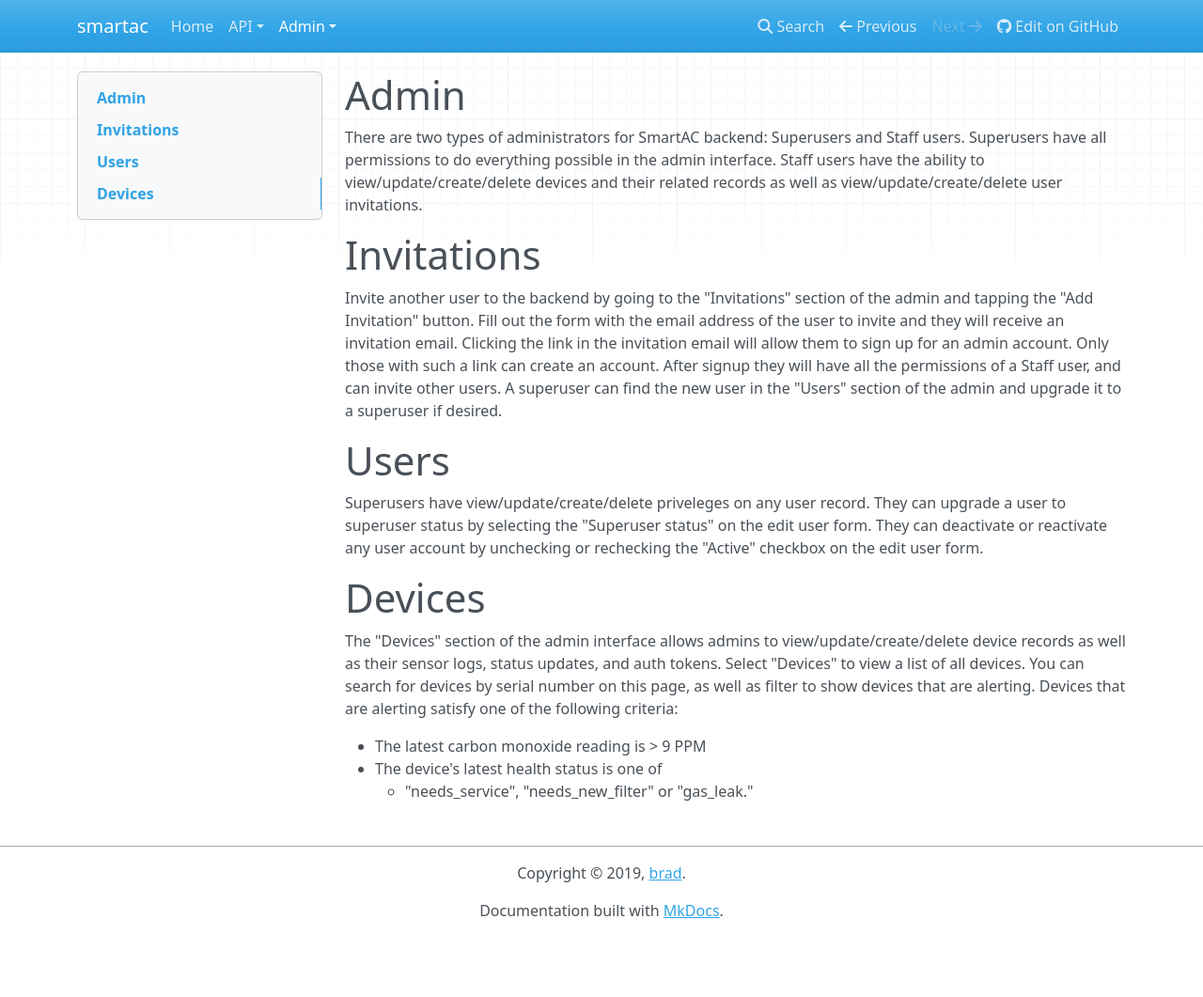
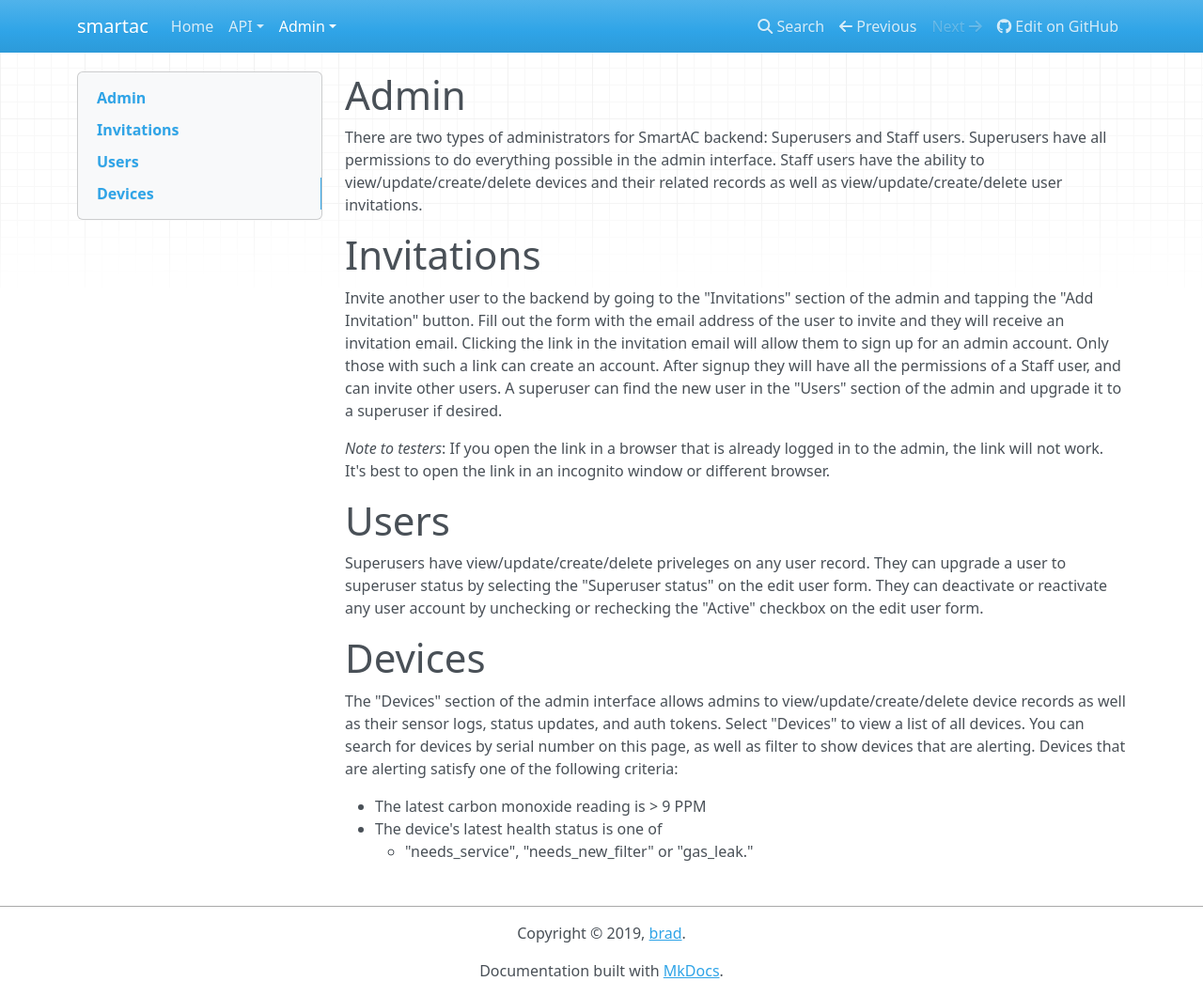
Before and after one commit to brad/smart-ac-backend, an MkDocs documentation site: the page built from docs/admin/index.md, in a window 1280 px wide and 1061 px high. Shown: the whole window at 94% size. Built offline with MkDocs 1.6.1, drawn with Linux system fonts in a browser that asks for light colours; nearby versions of some CDN libraries.

Commit message:
add note to testers about the invitation links

```diff
--- a/docs/admin/index.md
+++ b/docs/admin/index.md
@@ -5,6 +5,8 @@ There are two types of administrators for SmartAC backend: Superusers and Staff
 # Invitations
 
 Invite another user to the backend by going to the "Invitations" section of the admin and tapping the "Add Invitation" button. Fill out the form with the email address of the user to invite and they will receive an invitation email. Clicking the link in the invitation email will allow them to sign up for an admin account. Only those with such a link can create an account. After signup they will have all the permissions of a Staff user, and can invite other users. A superuser can find the new user in the "Users" section of the admin and upgrade it to a superuser if desired.
+
+*Note to testers*: If you open the link in a browser that is already logged in to the admin, the link will not work. It's best to open the link in an incognito window or different browser.
 
 # Users
 
```
